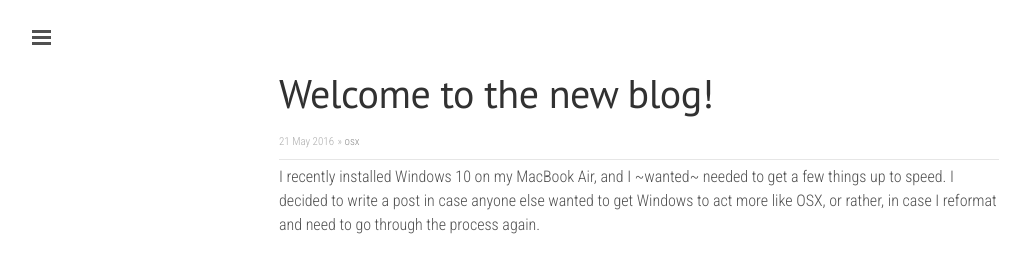
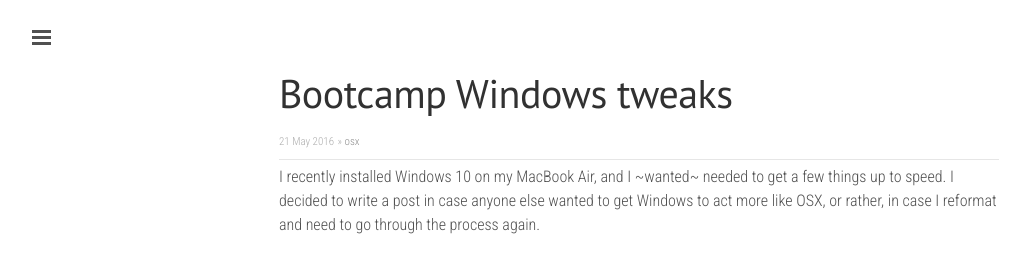
Before and after one commit to electr0sheep/electr0sheep.github.io, a Jekyll site: the page built from _posts/2016-05-21-bootcamp.md, in a window 1280 px wide. Shown: the top 260 px of the page, without its empty margins (1-1031 px from the left). Built offline with Jekyll 4.4.1, drawn with Linux system fonts in a browser that asks for light colours; nearby versions of some CDN libraries; comment, search, counter and statistics services are not loaded.

Commit message:
Wrong title for new post

```diff
--- a/_posts/2016-05-21-bootcamp.md
+++ b/_posts/2016-05-21-bootcamp.md
@@ -1,6 +1,6 @@
 ---
 layout: post
-title: Welcome to the new blog!
+title: Bootcamp Windows tweaks
 category: osx
 ---
 
```
